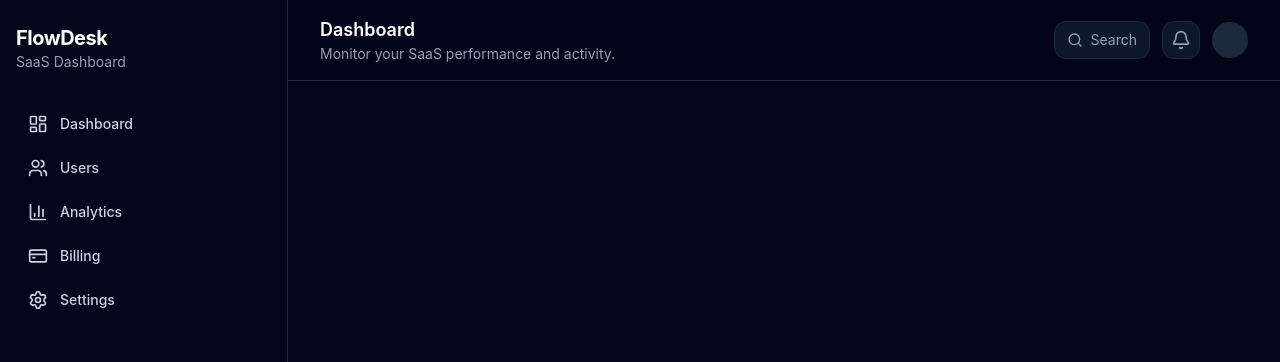
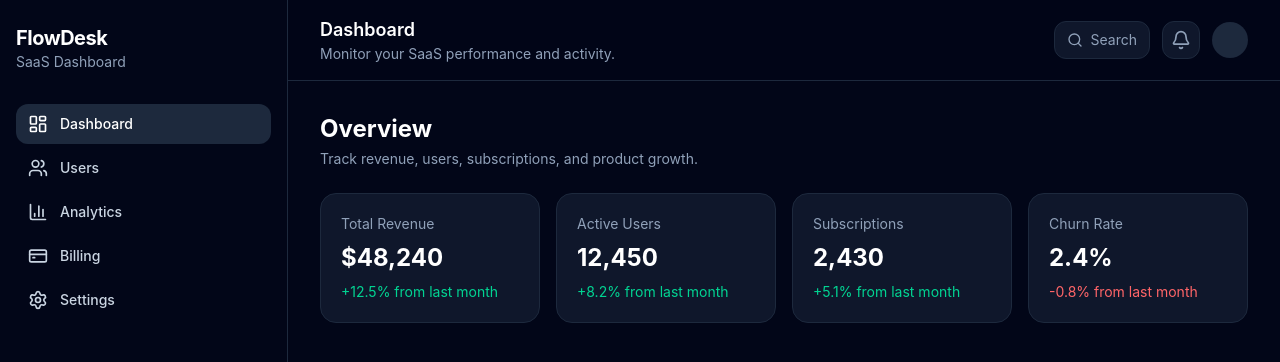
Before and after one commit to ReactRioters/flowdesk-saas-dashboard, a React (Vite) app: page / in a window 1280 px wide. Shown: the top 362 px of the page. Built offline with nearby package versions, Linux system fonts and the light colour scheme.

Commit message:
add active navigation and route pages

```diff
--- a/src/app/routes/app-routes.tsx
+++ b/src/app/routes/app-routes.tsx
@@ -1,9 +1,21 @@
 import { createBrowserRouter } from "react-router-dom";
 import App from "../../App";
+import { DashboardPage } from "../../features/dashboard/pages/dashboard-page";
+import { AnalyticsPage } from "../../features/dashboard/pages/analytics-page";
+import { UsersPage } from "../../features/users/pages/users-page";
+import { BillingPage } from "../../features/billing/pages/billing-page";
+import { SettingsPage } from "../../features/settings/pages/settings-page";
 
 export const appRoutes = createBrowserRouter([
   {
     path: "/",
-    element: <App />
-  }
+    element: <App />,
+    children: [
+      { index: true, element: <DashboardPage /> },
+      { path: "users", element: <UsersPage /> },
+      { path: "analytics", element: <AnalyticsPage /> },
+      { path: "billing", element: <BillingPage /> },
+      { path: "settings", element: <SettingsPage /> },
+    ],
+  },
 ]);
--- a/src/components/layout/sidebar.tsx
+++ b/src/components/layout/sidebar.tsx
@@ -1,43 +1,20 @@
+import { NavLink } from "react-router-dom";
 import { BarChart3, CreditCard, LayoutDashboard, Settings, Users } from "lucide-react";
 
 const navItems = [
-  {
-    label: "Dashboard",
-    href: "/",
-    icon: LayoutDashboard,
-  },
-  {
-    label: "Users",
-    href: "/users",
-    icon: Users,
-  },
-  {
-    label: "Analytics",
-    href: "/analytics",
-    icon: BarChart3,
-  },
-  {
-    label: "Billing",
-    href: "/billing",
-    icon: CreditCard,
-  },
-  {
-    label: "Settings",
-    href: "/settings",
-    icon: Settings,
-  },
+  { label: "Dashboard", href: "/", icon: LayoutDashboard },
+  { label: "Users", href: "/users", icon: Users },
+  { label: "Analytics", href: "/analytics", icon: BarChart3 },
+  { label: "Billing", href: "/billing", icon: CreditCard },
+  { label: "Settings", href: "/settings", icon: Settings },
 ];
 
 export function Sidebar() {
   return (
     <aside className="fixed inset-y-0 left-0 hidden w-72 border-r border-slate-800 bg-slate-950 px-4 py-6 lg:block">
       <div className="mb-8">
-        <h1 className="text-xl font-bold tracking-tight text-white">
-          FlowDesk
-        </h1>
-        <p className="text-sm text-slate-400">
-          SaaS Dashboard
-        </p>
+        <h1 className="text-xl font-bold tracking-tight text-white">FlowDesk</h1>
+        <p className="text-sm text-slate-400">SaaS Dashboard</p>
       </div>
 
       <nav className="space-y-1">
@@ -45,14 +22,21 @@ export function Sidebar() {
           const Icon = item.icon;
 
           return (
-            <a
+            <NavLink
               key={item.label}
-              href={item.href}
-              className="flex items-center gap-3 rounded-xl px-3 py-2.5 text-sm font-medium text-slate-300 transition hover:bg-slate-900 hover:text-white"
+              to={item.href}
+              end={item.href === "/"}
+              className={({ isActive }) =>
+                `flex items-center gap-3 rounded-xl px-3 py-2.5 text-sm font-medium transition ${
+                  isActive
+                    ? "bg-slate-800 text-white"
+                    : "text-slate-300 hover:bg-slate-900 hover:text-white"
+                }`
+              }
             >
               <Icon className="h-5 w-5" />
               {item.label}
-            </a>
+            </NavLink>
           );
         })}
       </nav>
--- /dev/null
+++ b/src/features/billing/pages/billing-page.tsx
@@ -0,0 +1,3 @@
+export function BillingPage() {
+  return <h1 className="text-2xl font-bold text-white">Billing</h1>;
+}
--- /dev/null
+++ b/src/features/dashboard/pages/analytics-page.tsx
@@ -0,0 +1,3 @@
+export function AnalyticsPage() {
+  return <h1 className="text-2xl font-bold text-white">Analytics</h1>;
+}
--- /dev/null
+++ b/src/features/settings/pages/settings-page.tsx
@@ -0,0 +1,3 @@
+export function SettingsPage() {
+  return <h1 className="text-2xl font-bold text-white">Settings</h1>;
+}
--- /dev/null
+++ b/src/features/users/pages/users-page.tsx
@@ -0,0 +1,3 @@
+export function UsersPage() {
+  return <h1 className="text-2xl font-bold text-white">Users</h1>;
+}
```
Also changed, not shown: src/features/dashboard/pages/dashboard-page.tsx (renamed from src/features/dashboard/pages/dashboard-pages.tsx), 1 other file (tests, documents, lock files or other folders).
